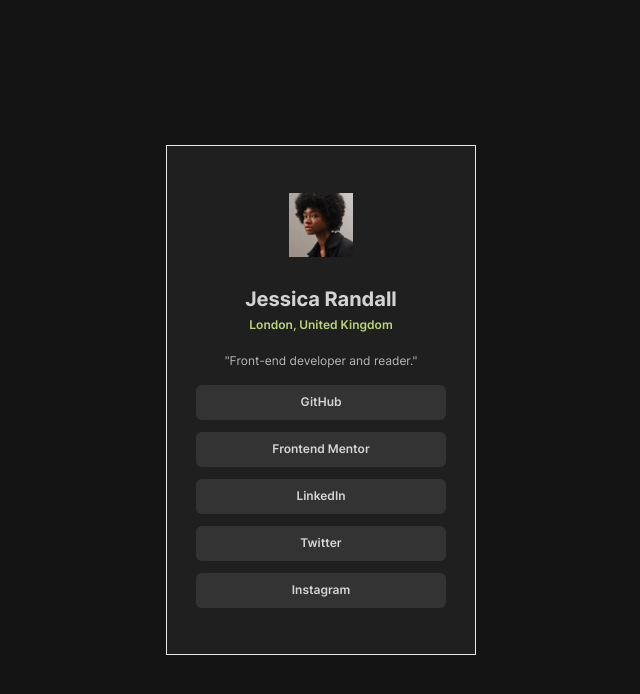
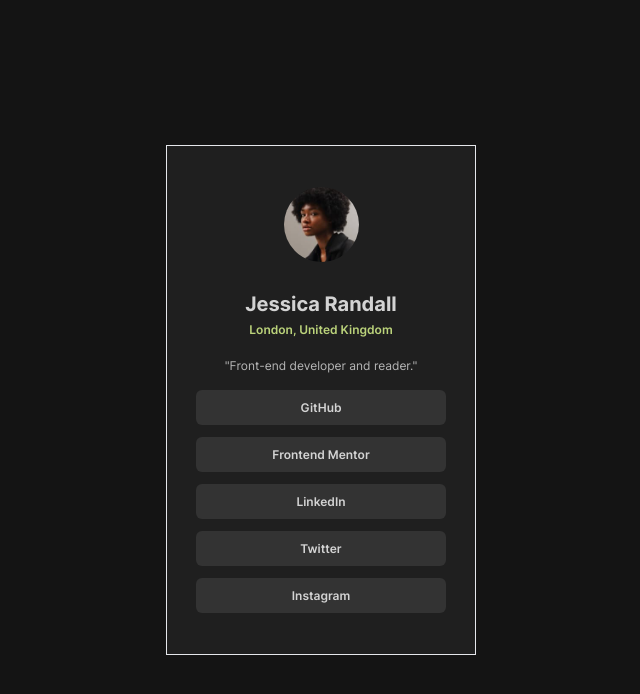
Before and after one commit to mehrnaz98/social-link-profile, a Vue app: page / in a window 1280 px wide. Shown: the top 694 px of the page, without its empty margins (319-959 px from the left). Built offline with nearby package versions, Linux system fonts and the light colour scheme.

Commit message:
Apply a rounded border for the image with an updated width

```diff
--- a/src/components/BaseCard.vue
+++ b/src/components/BaseCard.vue
@@ -6,7 +6,7 @@
       <img
         src="../assets/images/avatar-jessica.jpeg"
         alt="Profile picture"
-        class="w-16 h-auto"
+        class="w-[75px] h-auto border-none rounded-full"
       />
       <h2 class="font-bold text-[#D3D3D3] text-xl pt-7">Jessica Randall</h2>
       <p class="text-[#BBD37B] text-xs font-semibold pt-1">
```
